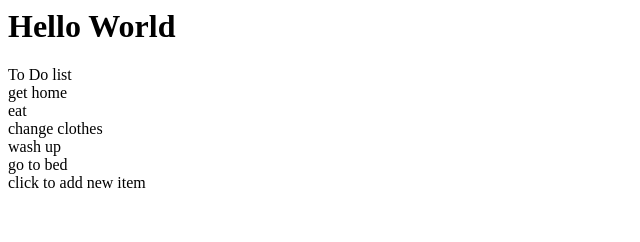
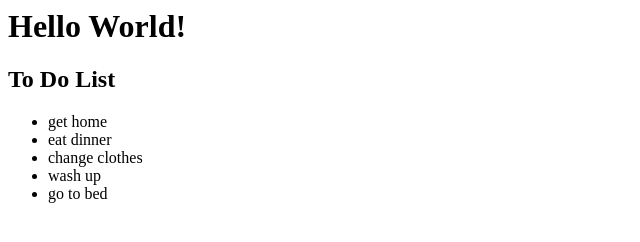
Before and after one commit to kalico31/todo_app_front_end, a plain HTML site: page index.html in a window 1280 px wide. Shown: the whole page, without its empty margins (0-640 px from the left). Drawn offline with Linux system fonts and the light colour scheme.

Commit message:
my message

```diff
--- a/index.html
+++ b/index.html
@@ -3,13 +3,24 @@
     <title>to do list</title>
   </head>
   <body>
-      <h1> Hello World </h1>
-To Do list <br>
+      <h1> Hello World! </h1>
+      <h2> To Do List </h2>
+</body>
+</html>
+<ul>
+<li>
 get home <br>
-eat <br>
+</li>
+<li>
+eat dinner <br>
+</li>
+<li>
 change clothes <br>
+</li>
+<li>
 wash up <br>
+</li>
+<li>
 go to bed <br>
-click to add new item <br>
-  </body>
-</html>
+</li>
+</ul>
```
